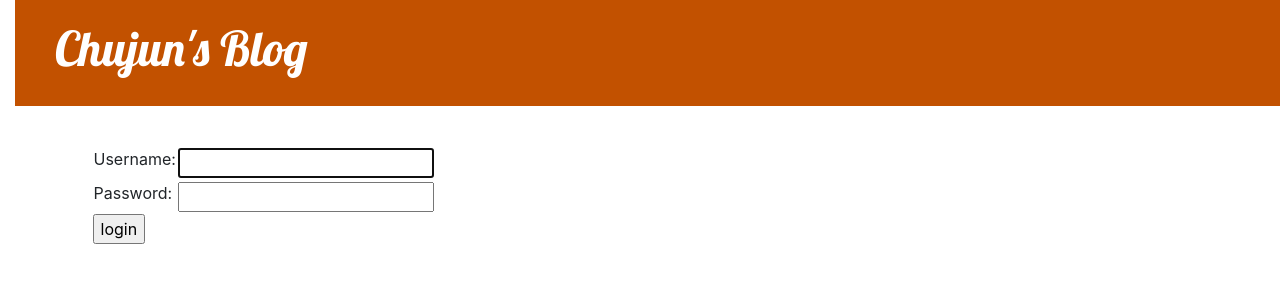
After one commit to chujunlu/my-first-blog, a Django app: page /accounts/login/ in a window 1280 px wide. The commit adds this page. Shown: the top 300 px of the page. Run offline with Django 3.2, Linux system fonts and the light colour scheme.

Commit message:
Add user authentication

```diff
--- a/blog/templates/blog/base.html
+++ b/blog/templates/blog/base.html
@@ -8,23 +8,33 @@
         <link rel="stylesheet" href="{% static 'css/blog.css' %}">
     </head>
     <body>
-        <header class="page-header">
-          <div class="container">
-                {% if user.is_authenticated %}
-                    <a href="{% url 'post_new' %}" class='top-menu'>
-                        {% include './icons/file-earmark-plus.svg' %}
-                    </a>
-                {% endif %}
-              <h1><a href="/">Chujun's Blog</a></h1>
-          </div>
-        </header>
-        <main class="container">
+        <div class="page-header">
+            <!-- Why I have access to user object? -->
+            {% if user.is_authenticated %}
+                <a href="{% url 'post_new' %}" class="top-menu">
+                    <span class="glyphicon glyphicon-plus"></span>
+                </a>
+                <a href="{% url 'post_draft_list' %}" class="top-menu">
+                    <span class="glyphicon glyphicon-edit"></span>
+                </a>
+                <p class="top-menu">
+                    Hello {{ user.username }}
+                    <small>(<a href="{% url 'logout' %}">Log out</a>)</small>
+                </p>
+            {% else %}
+                <a href="{% url 'login' %}" class="top-menu">
+                    <span class="glyphicon glyphicon-lock"></span>
+                </a>
+            {% endif %}
+            <h1><a href="/">Chujun's Blog</a></h1>
+        </div>
+        <div class="content container">
             <div class="row">
-                <div class="col">
+                <div class="col-md-8">
                 {% block content %}
                 {% endblock %}
                 </div>
             </div>
-        </main>
+        </div>
     </body>
 </html>
--- /dev/null
+++ b/blog/templates/registration/login.html
@@ -0,0 +1,24 @@
+{% extends "blog/base.html" %}
+
+{% block content %}
+    {% if form.errors %}
+        <p>Your username and password didn't match. Please try again.</p>
+    {% endif %}
+
+    <form method="post" action="{% url 'login' %}">
+        {% csrf_token %}
+        <table>
+            <tr>
+                <td>{{ form.username.label_tag }}</td>
+                <td>{{ form.username }}</td>
+            </tr>
+            <tr>
+                <td>{{ form.password.label_tag }}</td>
+                <td>{{ form.password }}</td>
+            </tr>
+        </table>
+
+        <input type="submit" value="login" />
+        <input type="hidden" name="next" value="{{ next }}" />
+    </form>
+{% endblock %}
--- a/blog/urls.py
+++ b/blog/urls.py
@@ -6,4 +6,7 @@ urlpatterns = [
     path('post/<int:pk>/', views.post_detail, name='post_detail'),
     path('post/new/', views.post_new, name='post_new'),
     path('post/<int:pk>/edit/', views.post_edit, name='post_edit'),
+    path('drafts/', views.post_draft_list, name='post_draft_list'),
+    path('post/<pk>/publish/', views.post_publish, name='post_publish'),
+    path('post/<pk>/remove/', views.post_remove, name='post_remove'),
 ]
--- a/mysite/settings.py
+++ b/mysite/settings.py
@@ -106,6 +106,8 @@ AUTH_PASSWORD_VALIDATORS = [
 
 LANGUAGE_CODE = 'en-us'
 
+LOGIN_REDIRECT_URL = '/'
+
 TIME_ZONE = 'Asia/Hong_Kong'
 
 USE_I18N = True
--- a/mysite/urls.py
+++ b/mysite/urls.py
@@ -13,10 +13,14 @@ Including another URLconf
     1. Import the include() function: from django.urls import include, path
     2. Add a URL to urlpatterns:  path('blog/', include('blog.urls'))
 """
+from django.urls import include, path
 from django.contrib import admin
-from django.urls import path, include
+
+from django.contrib.auth import views
 
 urlpatterns = [
     path('admin/', admin.site.urls),
+    path('accounts/login/', views.LoginView.as_view(), name='login'),
+    path('accounts/logout/', views.LogoutView.as_view(next_page='/'), name='logout'),
     path('', include('blog.urls')),
 ]
```
Also changed, not shown: blog/templates/blog/post_detail.html (+8 -3 lines), blog/templates/blog/post_draft_list.html (added, +11 -0 lines), blog/views.py (+20 -2 lines).
